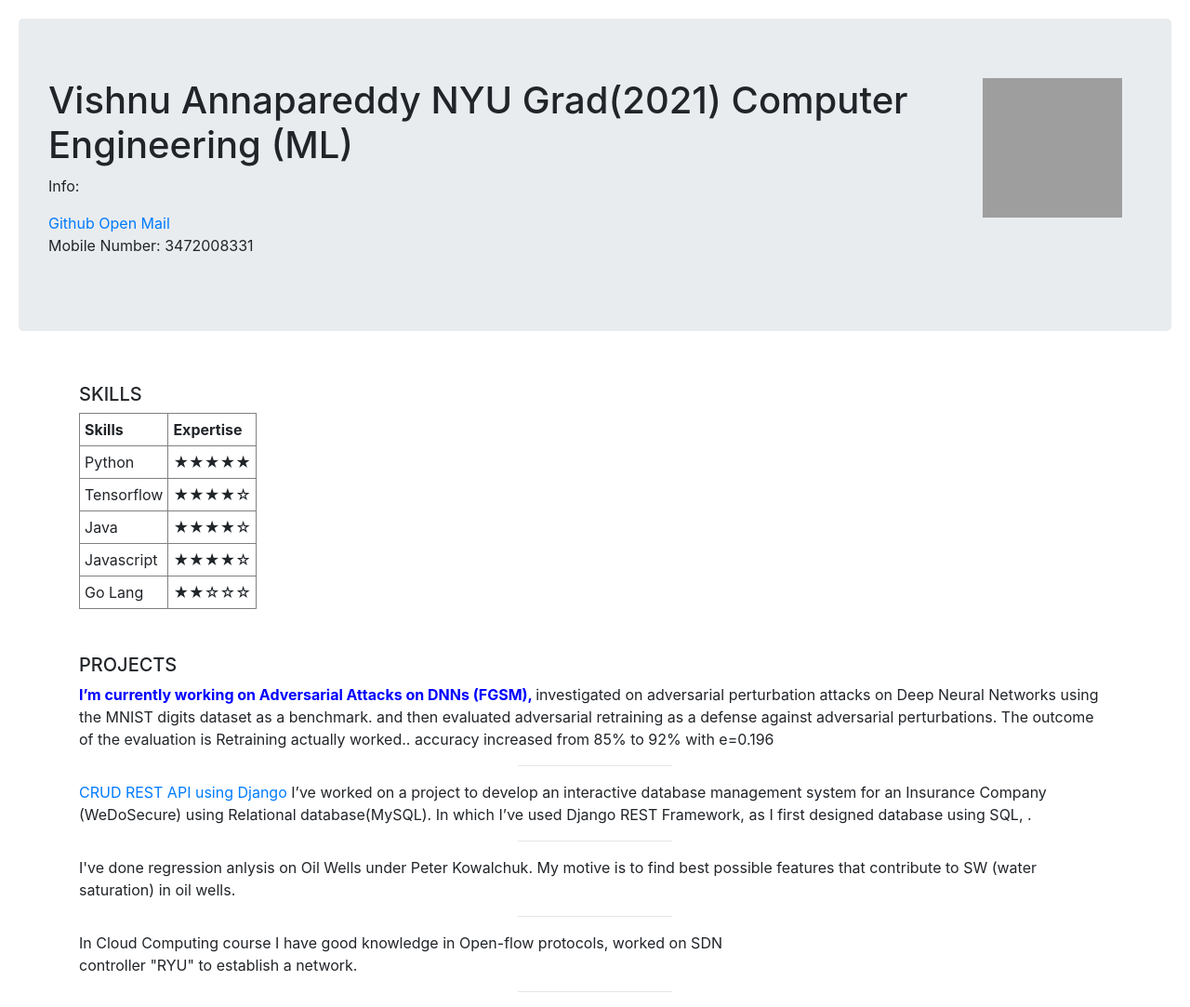
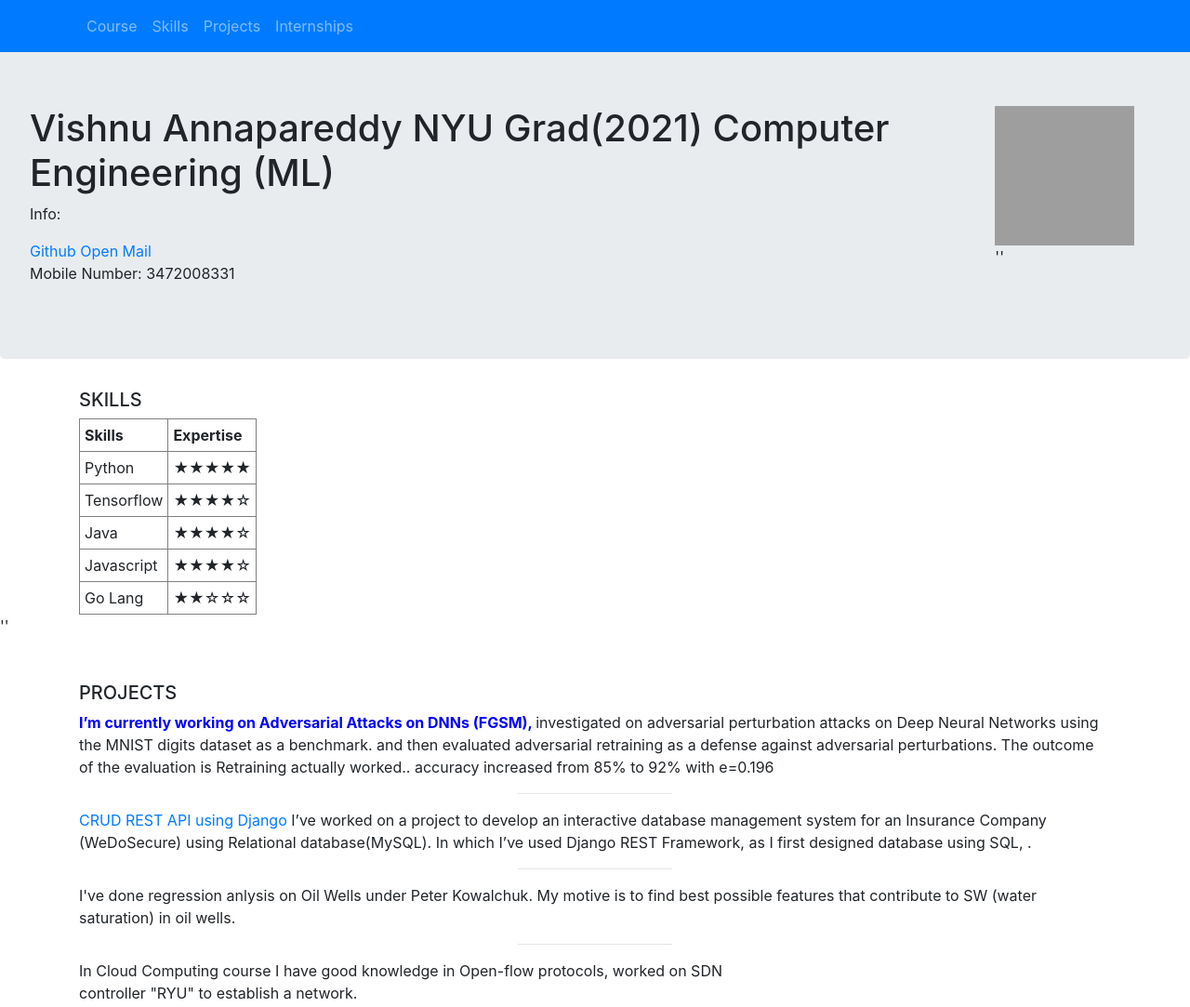
Before and after one commit to amahavishnua/ResumeG, a website: page index.html in a window 1280 px wide. Shown: the top 1083 px of the page at 93% size. Drawn offline with Linux system fonts and the light colour scheme; grey boxes are pictures that could not be loaded.

Commit message:
NAvbar UPdate

```diff
--- a/index.html
+++ b/index.html
@@ -17,10 +17,20 @@
         <!-- Bootstrap CSS -->
         <link rel="stylesheet" href="bootstrap.min.css">
 </head>
-  <body style="padding:20px;">
+  <body >
     <!--<div class="LI-profile-badge"  data-version="v1" data-size="medium" data-locale="en_US" data-type="horizontal" data-theme="dark" data-vanity="vishnu-maha-573717129"><a class="LI-simple-link" href='https://www.linkedin.com/in/vishnu-maha-573717129?trk=profile-badge'>Vishnu Maha</a></div>
     -->
+    <nav class="navbar navbar-dark navbar-expand-sm bg-primary fixed-top">
+        <div class="container">
+            <ul class="navbar-nav mr-auto">
+        <li class="nav-item "><a class="nav-link" href="#Course_Work">Course</a></li>
+        <li class="nav-item "><a class="nav-link" href="#Skills">Skills</a></li>
+        <li class="nav-item "><a class="nav-link" href="#Projects">Projects</a></li>
+        <li class="nav-item "><a class="nav-link" href="#Internships">Internships</a></li>
 
+    </ul>
+    </div>
+    </nav>
 <div class="jumbotron">
     <div class="row">
         <div class="col-10">
@@ -34,11 +44,11 @@
         <a href="https://www.linkedin.com/in/vishnu-maha-573717129/">
             <img class="d-none d-sm-block"src="circle-cropped.png" width="150px" height="150px" alt="MahaVishnu NYU Linkedin Image">
         </a>
-    </div>
-    </div>
-    </div>
 
-    <br>
+    <a name="Skills">''</a>
+</div>
+</div>
+</div>
     <div class="container">
 
     <h5>SKILLS</h5>
@@ -73,9 +83,12 @@
         </tbody>
         </table>
     </div>
+    <a name="Projects">'' </a>
+    <br>
     <br>
     <br>
     <div class="container">
+
         <h5>PROJECTS</h5>
       <ul class="list-unstyled">
            <li> <span style="color:blue;font-weight:bold">I’m currently working on Adversarial Attacks on DNNs (FGSM), </span>
@@ -103,6 +116,10 @@
 
 
     </div>
+    <a name="Internships">'' </a>
+    <br>
+    <br>
+    <br>
     <div class="container">
         <h5>INTERN EXPERIENCE</h5>
         <table BORDER=1 CELLPADDING=10 CELLSPACING=10>
@@ -141,9 +158,14 @@
     </table>
 
     </div>
+    <a name="Course_Work">''</a>
+    <br>
+    <br>
+    <br>
         <div class="container">
+
             <h5>Course Work</h5>
-
+            <br>
         <ul>
         <h5>SPRING 2020:</h5> <ul>
             <li>
--- a/style.css
+++ b/style.css
@@ -1,4 +1,5 @@
 body {
+    padding:50px 0px 0px 0px;
     background-color: #9ab3f5;
 }
 
@@ -25,3 +26,7 @@ h3{
     font-size:150%;
     color:blue;
 }
+
+.navbar-dark {
+    background-color: #512DA8;
+}
```
